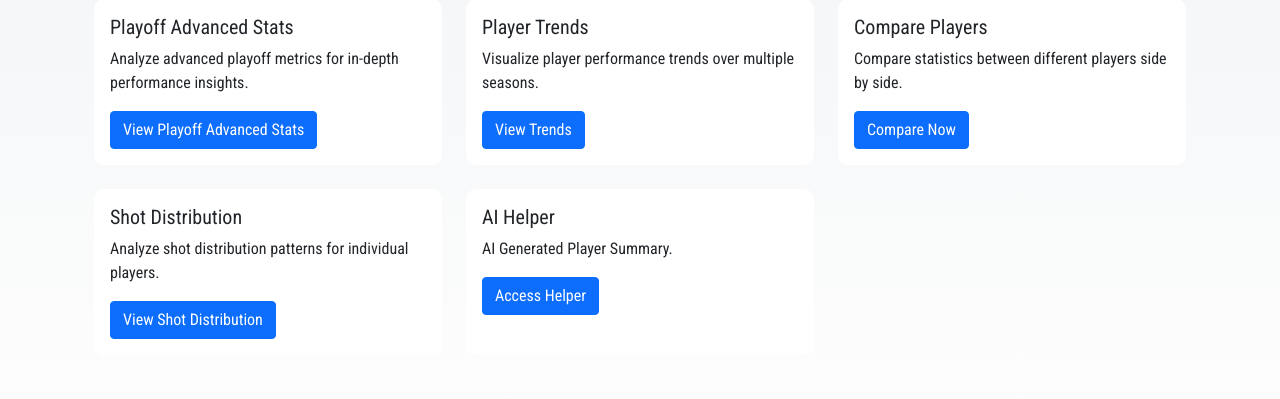
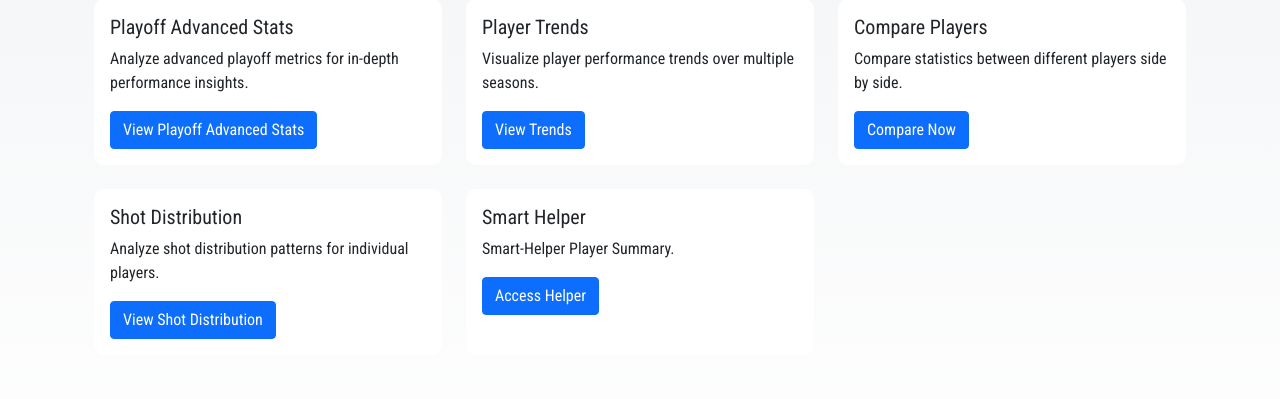
Before and after one commit to tkivuvu/cs50x, a Flask app: page / in a window 1280 px wide. Shown: the part 695-1094 px from the top of the page. Run offline with Flask 3, Linux system fonts and the light colour scheme; data that the repository does not hold is empty; some libraries are stand-ins or nearby versions.

Commit message:
Replace ai_summary with smart_summary; update app.py & templates; clean .gitignore

```diff
--- a/project/app.py
+++ b/project/app.py
@@ -19,15 +19,15 @@ db = SQL("sqlite:///nba_cache.db")
 # AI helper tools
 # ----------------------------
 # Smart player query assistant
-@app.route("/ai-summary", methods=["GET", "POST"])
-def ai_summary():
+@app.route("/smart-summary", methods=["GET", "POST"])
+def smart_summary():
     summary = None
     if request.method == "POST":
         name = request.form.get("player")
         season = request.form.get("season")
         stats = fetch_player_totals(name, season)
         summary = summarize_player_totals(stats)
-    return render_template("ai_summary.html", summary=summary)
+    return render_template("smart_summary.html", summary=summary)
 
 
 
--- a/project/templates/index.html
+++ b/project/templates/index.html
@@ -84,9 +84,9 @@
         <div class="col">
             <div class="card h-100 stat-card">
                 <div class="card-body">
-                    <h5 class="card-title">AI Helper</h5>
-                    <p class="card-text">AI Generated Player Summary.</p>
-                    <a href="{{ url_for('ai_summary') }}" class="btn btn-primary">Access Helper</a>
+                    <h5 class="card-title">Smart Helper</h5>
+                    <p class="card-text">Smart-Helper Player Summary.</p>
+                    <a href="{{ url_for('smart_summary') }}" class="btn btn-primary">Access Helper</a>
                 </div>
             </div>
         </div>
--- a/project/templates/layout.html
+++ b/project/templates/layout.html
@@ -32,7 +32,7 @@
                             <a class="nav-link" href="{{ url_for('players_quick_access') }}">Quick Search</a>
                         </li>
                         <li class="nav-item">
-                            <a class="nav-link" href="{{ url_for('ai_summary') }}">Smart Player Summary</a>
+                            <a class="nav-link" href="{{ url_for('smart_summary') }}">Smart Player Summary</a>
                         </li>
 
                         <li class="nav-item dropdown">
--- a/project/templates/ai_summary.html
+++ b/project/templates/smart_summary.html
@@ -2,7 +2,7 @@
 
 {% block main %}
 <div class="container mt-5">
-    <h2>AI-Generated Player Summary</h2>
+    <h2>Smart Player Summary</h2>
     <form method="POST" class="mb-4">
         <div class="form-group">
             <label for="player">Player Name</label>
```
Also changed, not shown: project/nba_cache.db (deleted), 1 other file.
